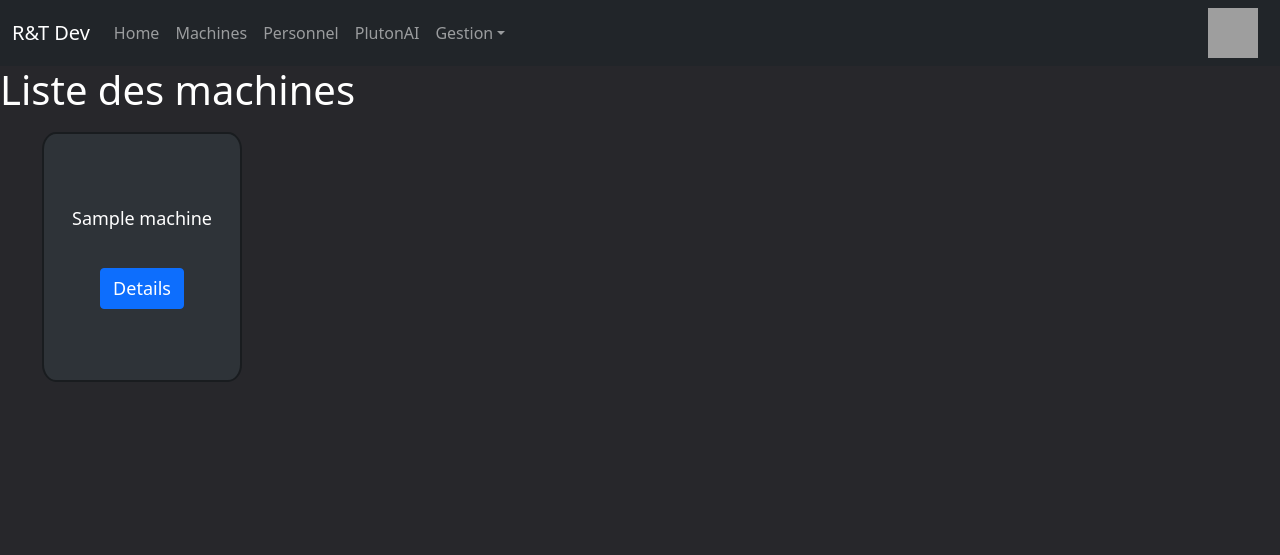
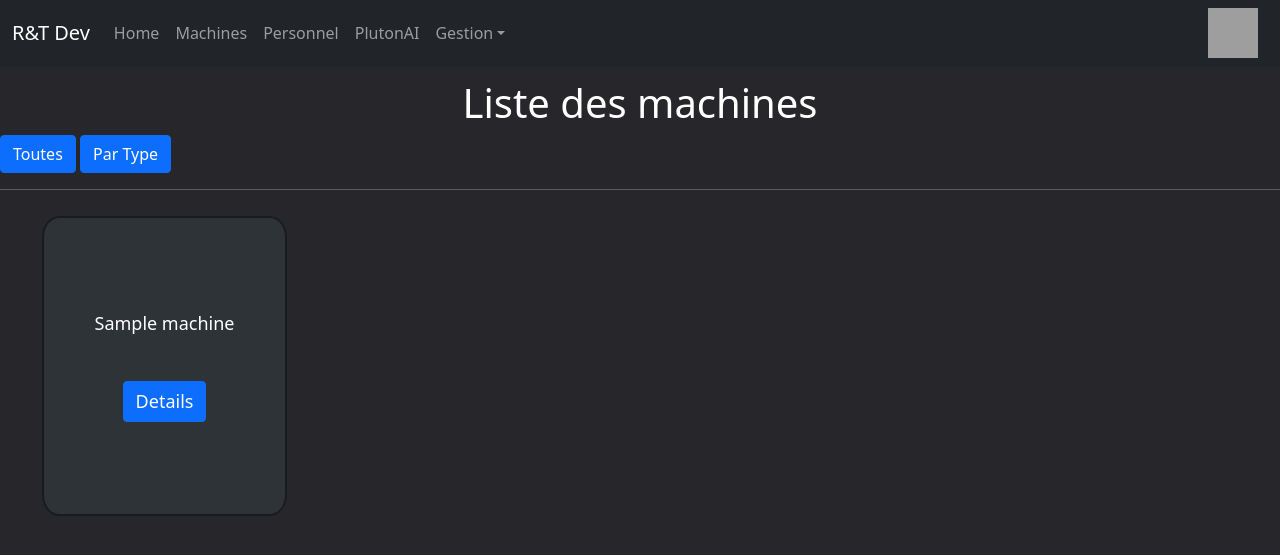
Before and after one commit to Cqban/ComputerMNGT, a Django app: template computerApp/templates/computerApp/machine_list.html in a window 1280 px wide. Shown: the top 555 px of the page. Run offline with Django 3.2, Linux system fonts and the light colour scheme; the template is opened without the code that fills it: most values are stand-ins (such as "Sample title", 1, 10 or a date in 2020); grey boxes are pictures that could not be loaded.

Commit message:
Added machines type listing
- Added buttons to switch between viewing all machines to viewing them by their types

```diff
--- a/computerApp/models.py
+++ b/computerApp/models.py
@@ -12,7 +12,7 @@ class Machine(models.Model):
 
 
     id = models.AutoField(primary_key=True,editable=False)
-    nom = models.CharField(max_length=6)
+    nom = models.CharField(max_length=32)
     maintenanceDate = models.DateField(default=datetime.now())
     mach = models.CharField(max_length=32, choices=TYPES, default='PC')
 
--- a/computerApp/static/css/styles.css
+++ b/computerApp/static/css/styles.css
@@ -8,10 +8,13 @@ a {
     color: #fff;
 }
 
-h1, h2, h3, h4, h5, h6 {
-    color: #fff;
+div h1 {
+    color: #ffffff;
+    display: flex;
+    justify-content: center;
+    align-items: center;
+    margin-top: 1%;
 }
-
 
 .machines-container {
     display: flex;
@@ -23,8 +26,8 @@ h1, h2, h3, h4, h5, h6 {
     flex-direction: column;
     justify-content: center;
     align-items: center;
-    width: 200px;
-    height: 250px;
+    width: 245px;
+    height: 300px;
     border: 2px solid #191c1f;
     border-radius: 7%;
     margin: 10px;
@@ -62,8 +65,8 @@ h1, h2, h3, h4, h5, h6 {
     flex-direction: column;
     justify-content: center;
     align-items: center;
-    width: 200px;
-    height: 250px;
+    width: 245px;
+    height: 300px;
     border: 2px solid #191c1f;
     border-radius: 7%;
     margin: 10px;
@@ -90,3 +93,11 @@ h1, h2, h3, h4, h5, h6 {
     overflow: hidden;
     text-overflow: ellipsis;
 }
+
+.card {
+    background-color: #212529;
+}
+
+.card button {
+    margin-top: 3%;
+}
--- a/computerApp/templates/computerApp/machine_list.html
+++ b/computerApp/templates/computerApp/machine_list.html
@@ -1,19 +1,17 @@
-<!DOCTYPE html>
-<html lang="en">
-<head>
-    <meta charset="UTF-8">
-    <meta http-equiv="X-UA-Compatible" content="IE=edge">
-    <meta name="viewport" content="width=device-width, initial-scale=1.0">
-    <title>Document</title>
-</head>
-<body>
 {% extends "index.html" %}
 {% load static %}
 
 {% block content %}
+<div>
     <h1>Liste des machines</h1>
+    <div class="typebutton">
+        <button type="button" class="btn btn-primary" id="allMachinesBtn" onclick="showAllMachines()">Toutes</button>
+        <button type="button" class="btn btn-primary" id="allMachinesBtn" onclick="showMachinesByType()">Par Type</button>
+    </div>
+    <hr>
+</div>
 {% if machines %}
-        <ul class="machines-container">
+<ul class="machines-container" id="allMachines">
     {% for machine in machines %}
     <li class="machine">
         <a>{{machine.nom}}</a>
@@ -30,9 +28,43 @@
     </li>
     {% endfor %}
 </ul>
+<ul class="machines-container" id="machinesByType" style="display:none">
+    {% for machType in machineTypes %}
+        <div class="separator">
+            <a>{{ machType.type }}sㅤㅤㅤㅤㅤㅤㅤㅤㅤㅤㅤㅤㅤㅤㅤㅤㅤㅤㅤㅤㅤㅤㅤㅤㅤㅤㅤㅤㅤㅤㅤㅤㅤㅤㅤㅤㅤㅤㅤㅤㅤㅤㅤㅤㅤㅤㅤㅤㅤㅤㅤㅤㅤㅤㅤㅤㅤㅤㅤㅤㅤㅤㅤㅤㅤㅤㅤㅤㅤㅤㅤㅤㅤㅤㅤㅤㅤㅤㅤㅤㅤㅤㅤㅤㅤㅤㅤㅤㅤㅤㅤㅤㅤㅤㅤㅤㅤㅤㅤㅤ</a>
+        </div>
+        {% for machine in machType.machines %}
+            <li class="machine">
+                <a>{{ machine.nom }}</a>
+                {% if machine.mach == "PC" %}
+                <img src="{% static 'computerApp/images/PC.png' %}" alt="logo">
+                {% elif machine.mach == "Mac" %}
+                <img src="{% static 'computerApp/images/mac.png' %}" alt="logo">
+                {% elif machine.mach == "Switch" %}
+                <img src="{% static 'computerApp/images/switch.png' %}" alt="logo">
+                {% elif machine.mach == "Serveur" %}
+                <img src="{% static 'computerApp/images/server.png' %}" alt="logo">
+                {% endif %}
+                <a href="{% url 'machine-detail' machine.id %}" class="btn btn-primary">Details</a>
+            </li>
+        {% endfor %}
+        <hr>
+    {% endfor %}
+</ul>
+
 {% else %}
 <p>Il n'y a pas de machine.</p>
 {% endif %}
+
+<script>
+    function showAllMachines() {
+        document.getElementById("allMachines").style.display = "flex";
+        document.getElementById("machinesByType").style.display = "none";
+    }
+
+    function showMachinesByType() {
+        document.getElementById("allMachines").style.display = "none";
+        document.getElementById("machinesByType").style.display = "flex";
+    }
+</script>
 {% endblock %}
-</body>
-</html>
--- a/computerApp/templates/computerApp/personnel_detail.html
+++ b/computerApp/templates/computerApp/personnel_detail.html
@@ -11,8 +11,8 @@
         </div>
         <div class="card-body">
           <p><strong>Nom</strong> : {{ personnel.nom }}</p>
-          <p><strong>Prénom</strong> : {{ personnel.nom }}</p>
-          <p><strong>Num.Sécu</strong> : {{ personnel.num_sec }}</p>
+          <p><strong>Prénom</strong> : {{ personnel.prenom }}</p>
+          <p><strong>Num.Sécu</strong> : {{ personnel.num_secu }}</p>
           <form action="{% url 'delete_personnel' personnel.num_secu %}" method="post">
             {% csrf_token %}
             <button type="submit" class="btn btn-danger mt-3">Virer :o</button>
--- a/computerApp/templates/computerApp/personnel_list.html
+++ b/computerApp/templates/computerApp/personnel_list.html
@@ -11,7 +11,9 @@
     {% load static %}
 
     {% block content %}
-        <h1>Liste du Personnel</h1>
+        <div>
+            <h1>Liste du Personnel</h1>
+        </div>
         {% if personnels %}
         <ul class="personnel-container">
             {% for personnel in personnels %}
```
Also changed, not shown: computerApp/views.py (+8 -8 lines), computerApp/migrations/0013_alter_machine_maintenancedate.py (added), db.sqlite3. Lines whose indentation alone changed are shown as unchanged.
